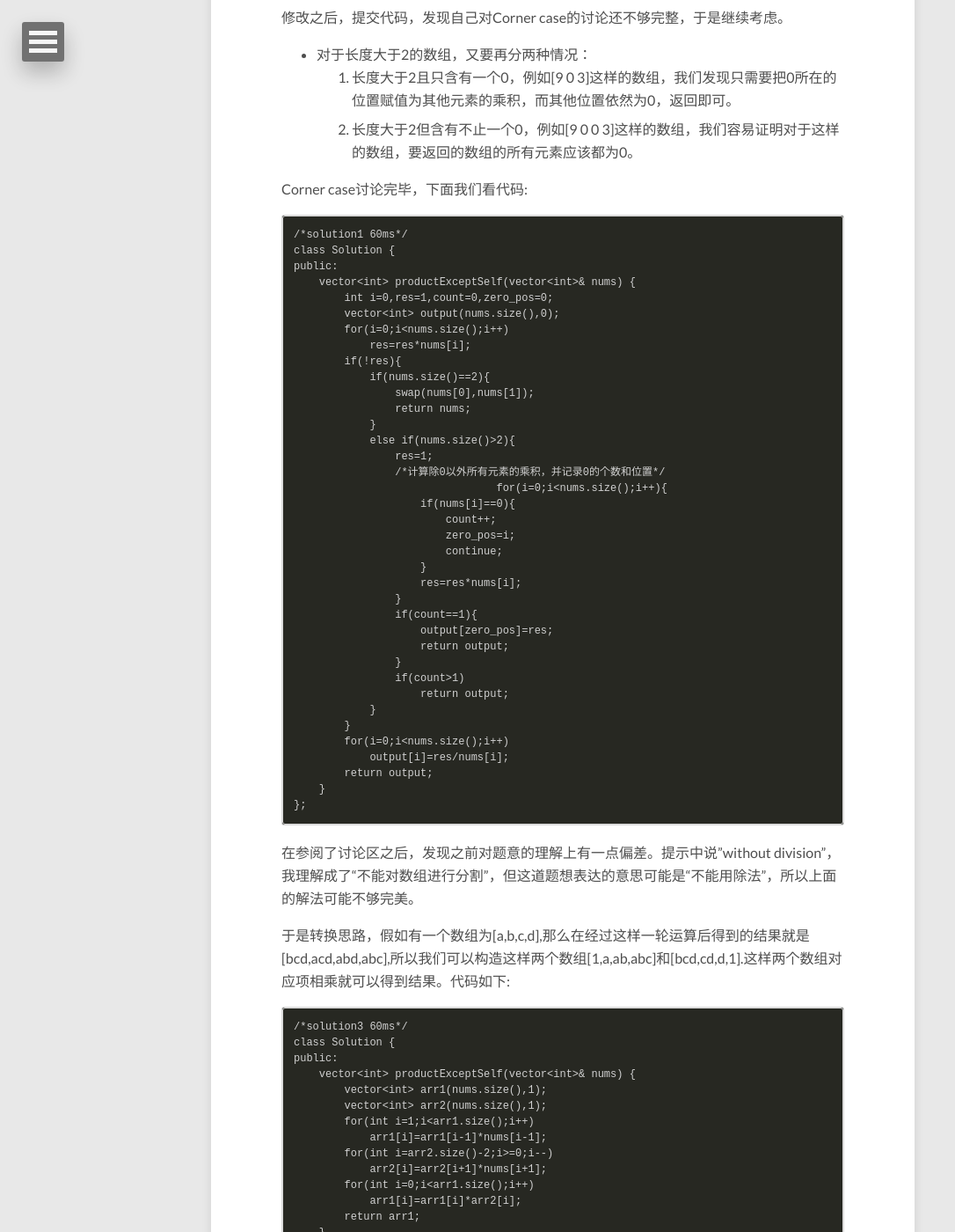
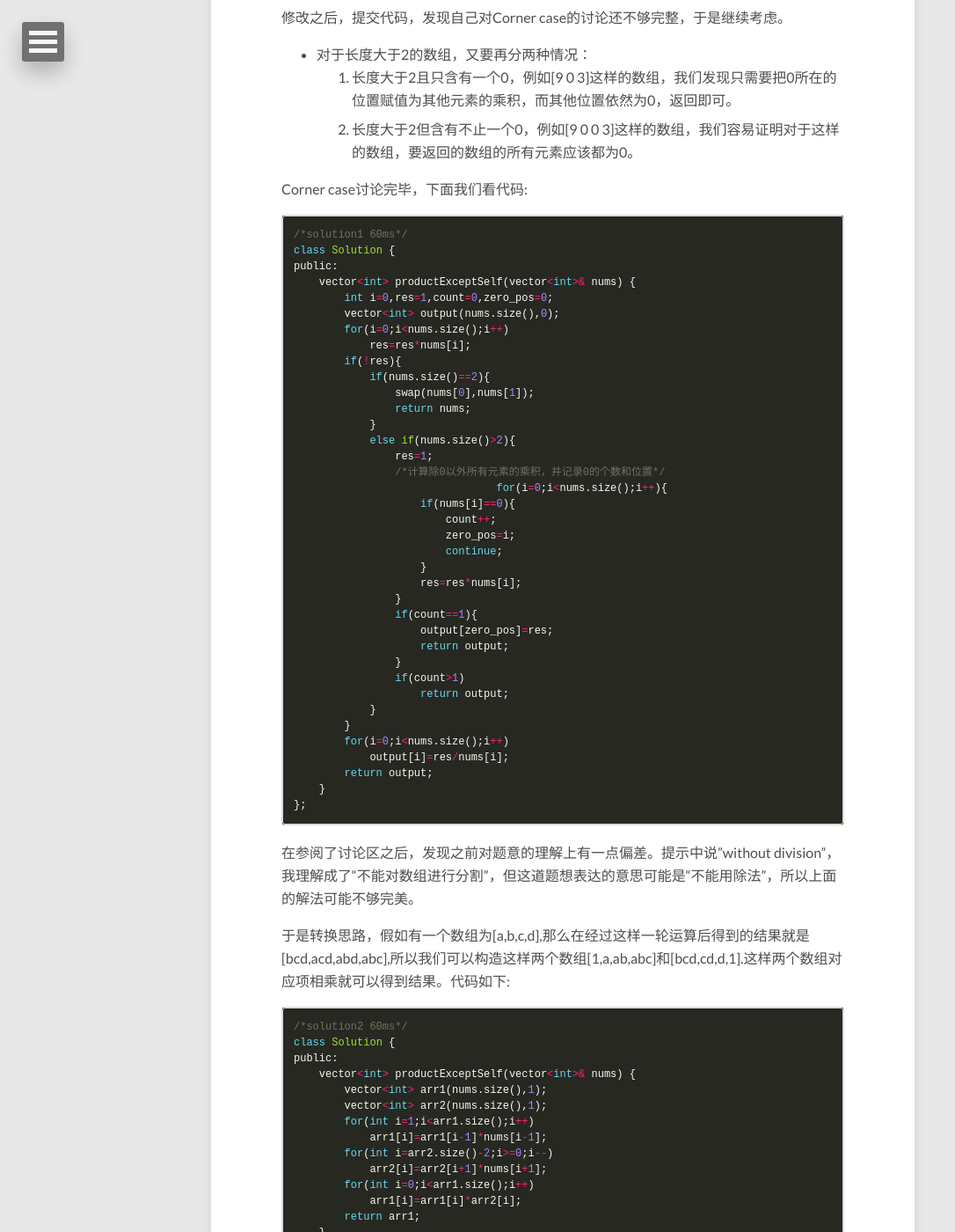
Before and after one commit to Kelvinmao/kelvinmao.github.io, a Jekyll site: the page built from _posts/2016-08-15-238.Product of Array Except Self.md, in a window 1280 px wide and 1400 px high, scrolled down 1057 px. Shown: the whole window at 88% size, without its empty margins (0-1086 px from the left). Built offline with Jekyll 4.4.1, drawn with Linux system fonts in a browser that asks for light colours; nearby versions of some CDN libraries; some of the changed text lies outside the part shown.

Commit message:
Update 2016-08-15-238.Product of Array Except Self.md

````diff
--- a/_posts/2016-08-15-238.Product of Array Except Self.md
+++ b/_posts/2016-08-15-238.Product of Array Except Self.md
@@ -39,7 +39,7 @@ Could you solve it with constant space complexity? (Note: The output array does
 Corner case讨论完毕，下面我们看代码:
 
 
-```
+```c++
 /*solution1 60ms*/
 class Solution {
 public:
@@ -84,8 +84,8 @@ public:
 于是转换思路，假如有一个数组为[a,b,c,d],那么在经过这样一轮运算后得到的结果就是[bcd,acd,abd,abc],所以我们可以构造这样两个数组[1,a,ab,abc]和[bcd,cd,d,1].这样两个数组对应项相乘就可以得到结果。代码如下:
 
 
-```
-/*solution3 60ms*/
+```c++
+/*solution2 60ms*/
 class Solution {
 public:
     vector<int> productExceptSelf(vector<int>& nums) {
@@ -104,7 +104,7 @@ public:
 
 但是题目要求除了output这个要返回的数组外，空间复杂度必须为O(1)，所以我们不能开两个数组，必须采用滚动计算的方法来替换其中的一个数组。代码如下:
 
-```
+```c++
 /*solution3 60ms*/
 class Solution {
 public:
````
